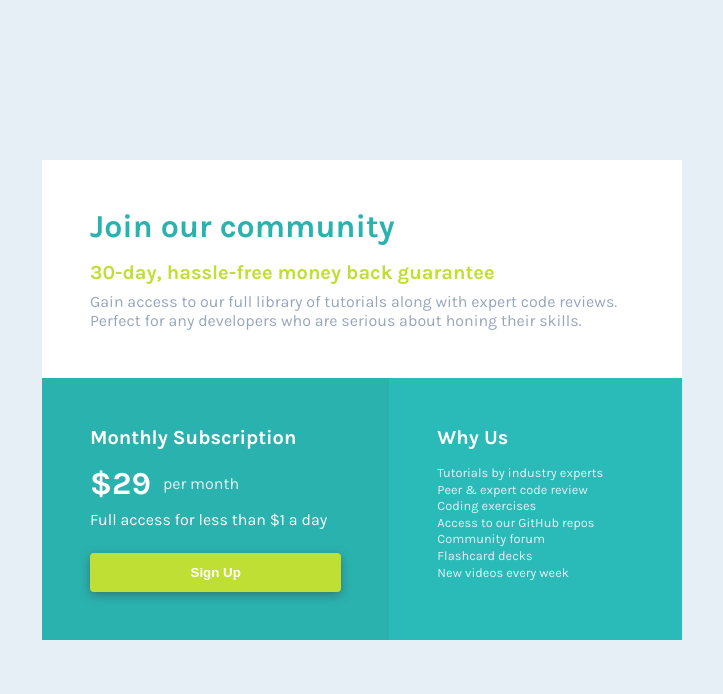
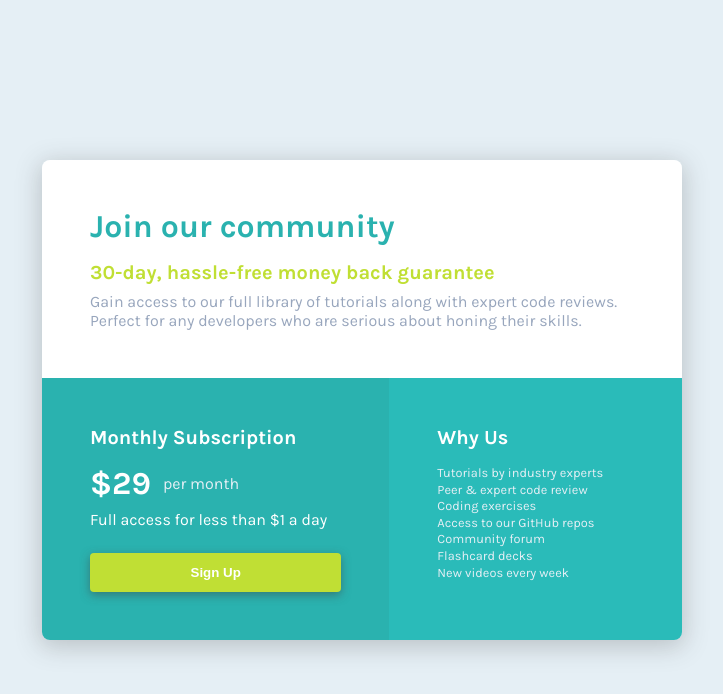
Before and after one commit to HectorKayman/single-price-grid-components, a plain HTML site: page index.html in a window 1280 px wide. Shown: the whole page, without its empty margins (278-1001 px from the left). Drawn offline with Linux system fonts and the light colour scheme.

Commit message:
Add border radius & shadow to the main container

```diff
--- a/style.css
+++ b/style.css
@@ -44,6 +44,9 @@ main {
   grid-template-areas:
     'top top'
     'left right';
+  border-radius: 0.5rem;
+  overflow: hidden;
+  box-shadow: 0 5px 25px 2px hsla(0, 0%, 25%, 0.25);
 }
 
 section {
```
